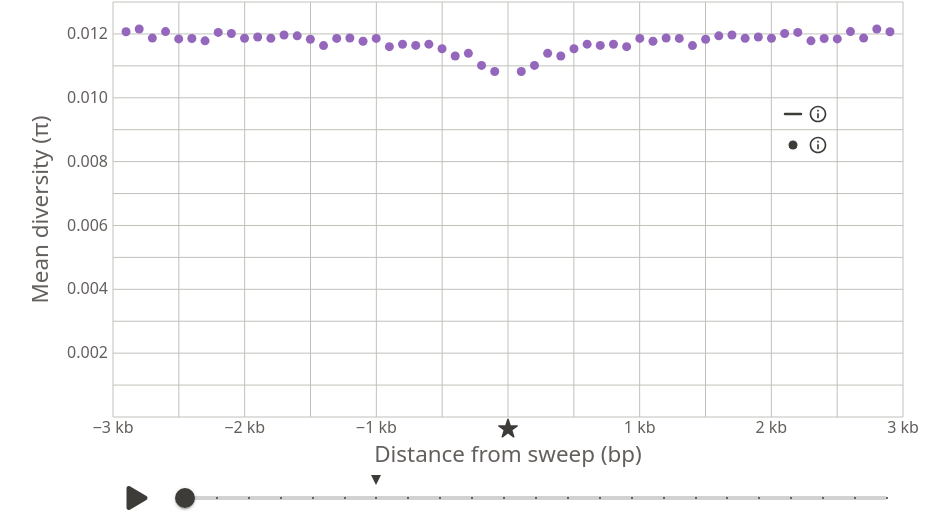
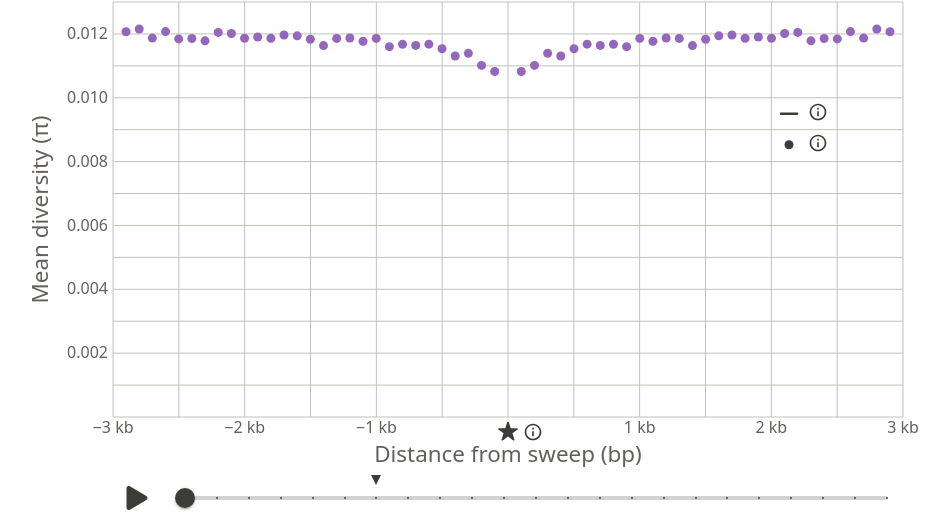
Before and after one commit to jacobimarsh/Showcase, a React (Vite) app: page / in a window 1280 px wide. Shown: the part 108-620 px from the top of the page, without its empty margins (27-976 px from the left). Built offline with nearby package versions, Linux system fonts and the light colour scheme.

Commit message:
Refactored tooltipLegend

```diff
--- a/src/components/ChartScripts/Marks.jsx
+++ b/src/components/ChartScripts/Marks.jsx
@@ -1,4 +1,4 @@
-import TooltipIcons from "../Tooltips/TooltipIcons"
+// import TooltipIcons from "../Tooltips/TooltipIcons"
 
 export const Marks = ({
   data,
@@ -25,13 +25,5 @@ export const Marks = ({
     </circle>
   ))
 }
-
-{/* Tooltip icons */}
-<TooltipIcons
-      circleX={680}
-      circleY={112 + 31} // your legend circle Y position
-      circleRadius={circleRadius}
-      lineY={112}       // horizontal line Y position
-    />
   </>
 )
--- a/src/components/Legend.jsx
+++ b/src/components/Legend.jsx
@@ -1,14 +1,20 @@
-import React from "react";
+import React, { useState } from "react";
 import SFTooltip from "./Tooltips/SFTooltip";
 
 const Legend = ({
-  innerWidth, // New prop for the plot's inner width
-  marginLeft, // New prop for the left margin
-  uniqueScaling, // Prop: all available scaling categories
-  selectedScalings, // Prop: scaling categories currently toggled on
-  setSelectedScalings, // Prop: function to update the selected scalings
+  innerWidth, // Plot's inner width
+  marginLeft, // Left margin
+  uniqueScaling, // All available scaling categories
+  selectedScalings, // Currently toggled scaling categories
+  setSelectedScalings, // Function to update the selected scalings
   colorScale,
 }) => {
+  const [tooltipOpen, setTooltipOpen] = useState(false);
+
+  // Toggle tooltip when hovering over the legend container
+  const handleMouseEnter = () => setTooltipOpen(true);
+  const handleMouseLeave = () => setTooltipOpen(false);
+
   // Toggle a scaling category on/off
   const handleCheckboxChange = (scaling) => {
     if (selectedScalings.includes(scaling)) {
@@ -26,15 +32,15 @@ const Legend = ({
         textAlign: "center",
       }}
     >
-
-
-      {/* Scaling factors toggled as buttons */}
       <fieldset style={{ border: "none" }}>
-      <legend
+        <legend
           style={{
             position: "relative",
             display: "inline-block",
+            cursor: "pointer", // adds pointer cursor on hover
           }}
+          onMouseEnter={handleMouseEnter}
+          onMouseLeave={handleMouseLeave}
         >
           <span>Scaling factors</span>
           <div
@@ -45,7 +51,7 @@ const Legend = ({
               transform: "translateX(0px) translateY(-54%)",
             }}
           >
-            <SFTooltip />
+            <SFTooltip open={tooltipOpen} />
           </div>
         </legend>
 
--- a/src/components/Tooltips/SFTooltip.jsx
+++ b/src/components/Tooltips/SFTooltip.jsx
@@ -3,9 +3,13 @@ import Tooltip from '@mui/material/Tooltip';
 import IconButton from '@mui/material/IconButton';
 import InfoOutlinedIcon from '@mui/icons-material/InfoOutlined';
 
-const SFTooltip = () => {
+const SFTooltip = ({ open }) => {
   return (
-    <Tooltip title="Simulated population size is divided by X for tractability" placement="right">
+    <Tooltip
+      title="Simulated population size is divided by X for tractability"
+      placement="right"
+      open={open}
+    >
       <IconButton
         sx={{
           padding: 0,
--- a/src/components/Tooltips/StarTooltip.jsx
+++ b/src/components/Tooltips/StarTooltip.jsx
@@ -1,20 +1,60 @@
-import React from "react";
+import React, { useState } from "react";
 import starIcon from "../../assets/Star.svg";
+import Tooltip from "@mui/material/Tooltip";
+import IconButton from "@mui/material/IconButton";
+import InfoOutlinedIcon from '@mui/icons-material/InfoOutlined';
 
 const StarTooltip = () => {
+  const [open, setOpen] = useState(false);
+
   const containerStyle = {
     position: "absolute",
     left: 525,
     top: 436,
-    pointerEvents: "none",
     zIndex: 1000,
-    width: 20,  // desired star width
-    height: 20, // desired star height
+    display: "flex",
+    alignItems: "center",
+  };
+
+  const starStyle = {
+    width: 20,
+    height: 20,
+    cursor: "pointer", // indicates interactivity
   };
 
   return (
-    <div style={containerStyle}>
-      <img src={starIcon} alt="Star" style={{ width: "100%", height: "100%" }} />
+    <div
+      style={containerStyle}
+      onMouseEnter={() => setOpen(true)}
+      onMouseLeave={() => setOpen(false)}
+    >
+      <img src={starIcon} alt="Star" style={starStyle} />
+      <Tooltip
+        title={
+          <div style={{ textAlign: "center" }}>
+            A new beneficial mutation arises here<br />
+            and quickly spreads through the population
+          </div>
+        }
+        placement="right"
+        open={open}  // control open state programmatically
+      >
+        <IconButton
+          sx={{
+            padding: 0,
+            marginLeft: "3px",
+            marginTop: "2px", // adjust the icon's vertical position
+            width: 24,
+            height: 24,
+            backgroundColor: "transparent",
+            "&:hover": {
+              backgroundColor: "rgba(0, 0, 0, 0.04)",
+            },
+          }}
+        >
+          <InfoOutlinedIcon sx={{ color: "#3e3c38", fontSize: 20 }} />
+        </IconButton>
+      </Tooltip>
     </div>
   );
 };
--- a/src/components/Tooltips/TooltipIcons.jsx
+++ /dev/null
@@ -1,38 +0,0 @@
-import React from "react";
-// Rendered in components/ChartScripts/Marks.jsx
-
-const TooltipIcons = ({
-  circleX,
-  circleY,
-  circleRadius,
-  circleFill = "#3e3c38",
-  tooltipTitle = "Expected",
-  lineOffset = 8,
-  lineY,
-  lineStroke = "#3e3c38",
-  lineStrokeWidth = 2.5
-}) => (
-  <>
-    <circle
-      key="legendMark"
-      cx={circleX}
-      cy={circleY}
-      r={circleRadius}
-      fill={circleFill}
-    >
-      <title>{tooltipTitle}</title>
-    </circle>
-    <line
-      key="legendLine"
-      x1={circleX - lineOffset}
-      y1={lineY}
-      x2={circleX + lineOffset}
-      y2={lineY}
-      stroke={lineStroke}
-      strokeWidth={lineStrokeWidth}
-      strokeLinecap="round"
-    />
-  </>
-);
-
-export default TooltipIcons;
--- a/src/components/Tooltips/TooltipLegend.jsx
+++ b/src/components/Tooltips/TooltipLegend.jsx
@@ -2,24 +2,40 @@ import React from "react";
 import Tooltip from '@mui/material/Tooltip';
 import IconButton from '@mui/material/IconButton';
 import InfoOutlinedIcon from '@mui/icons-material/InfoOutlined';
+import TooltipMarks from "./TooltipMarks"; // Import the TooltipMarks component
+
+const extraHoverArea = 35; // Change this value to adjust extra hover area in px
+const iconWidth = 24;
+const totalWidth = extraHoverArea + iconWidth;
+const originalLeft = 833; // Original absolute position for the icon
 
 const DotTooltip = () => {
   return (
-    <div style={{ position: "absolute", left: 833, top: 118 + 31 }} >
+    <div
+      style={{
+        position: "absolute",
+        left: originalLeft - extraHoverArea, // shift left by extraHoverArea
+        top: 118 + 31,
+        cursor: "pointer",
+      }}
+    >
       <Tooltip title="Simulated results" placement="right">
+        {/* Container is totalWidth wide with icon right-aligned */}
+        <div style={{ display: "flex", width: `${totalWidth}px`, justifyContent: "flex-end" }}>
           <IconButton
             sx={{
               padding: 0,
-            width: 24,
+              width: iconWidth,
               height: 24,
-            backgroundColor: 'transparent',
-            '&:hover': {
-              backgroundColor: 'rgba(0, 0, 0, 0.04)',
+              backgroundColor: "transparent",
+              "&:hover": {
+                backgroundColor: "rgba(0, 0, 0, 0.04)",
               },
             }}
           >
             <InfoOutlinedIcon sx={{ color: "#3e3c38", fontSize: 20 }} />
           </IconButton>
+        </div>
       </Tooltip>
     </div>
   );
@@ -27,21 +43,30 @@ const DotTooltip = () => {
 
 const LineTooltip = () => {
   return (
-      <div style={{ position: "absolute", left: 833, top: 118 }} >
+    <div
+      style={{
+        position: "absolute",
+        left: originalLeft - extraHoverArea,
+        top: 118,
+        cursor: "pointer",
+      }}
+    >
       <Tooltip title="Theoretical expectation (see Methods)" placement="right">
+        <div style={{ display: "flex", width: `${totalWidth}px`, justifyContent: "flex-end" }}>
           <IconButton
             sx={{
               padding: 0,
-              width: 24,
+              width: iconWidth,
               height: 24,
-              backgroundColor: 'transparent',
-              '&:hover': {
-                backgroundColor: 'rgba(0, 0, 0, 0.04)',
+              backgroundColor: "transparent",
+              "&:hover": {
+                backgroundColor: "rgba(0, 0, 0, 0.04)",
               },
             }}
           >
             <InfoOutlinedIcon sx={{ color: "#3e3c38", fontSize: 20 }} />
           </IconButton>
+        </div>
       </Tooltip>
     </div>
   );
@@ -50,10 +75,11 @@ const LineTooltip = () => {
 const TooltipLegend = () => {
   return (
     <div>
+      <TooltipMarks />
       <DotTooltip />
       <LineTooltip />
     </div>
-  )
-}
+  );
+};
 
-export default TooltipLegend
+export default TooltipLegend;
--- /dev/null
+++ b/src/components/Tooltips/TooltipMarks.jsx
@@ -0,0 +1,50 @@
+import React from "react";
+
+const TooltipMarks = () => {
+  // Hardcoded absolute values for the mark and line
+  const circleX = 816;
+  const circleY = 162.8; // 143, the absolute y-position for the circle
+  const circleRadius = 4.5;
+  const circleFill = "#3e3c38";
+  const tooltipTitle = "Expected";
+  const lineOffset = 8;
+  const lineY = circleY - 31; // Absolute horizontal line y-position
+  const lineStroke = "#3e3c38";
+  const lineStrokeWidth = 2.5;
+
+  return (
+    <div
+      style={{
+        position: "absolute",
+        top: 0,
+        left: 0,
+        width: "100%",
+        height: "100%",
+        pointerEvents: "none", // so the overlay doesn't intercept mouse events
+        zIndex: 2000,
+      }}
+    >
+      <svg width="100%" height="100%">
+        <circle
+          cx={circleX}
+          cy={circleY}
+          r={circleRadius}
+          fill={circleFill}
+        >
+          <title>{tooltipTitle}</title>
+        </circle>
+        <line
+          x1={circleX - lineOffset}
+          y1={lineY}
+          x2={circleX + lineOffset}
+          y2={lineY}
+          stroke={lineStroke}
+          strokeWidth={lineStrokeWidth}
+          strokeLinecap="round"
+        />
+      </svg>
+    </div>
+  );
+};
+
+export default TooltipMarks;
```
Lines whose indentation alone changed are shown as unchanged.
